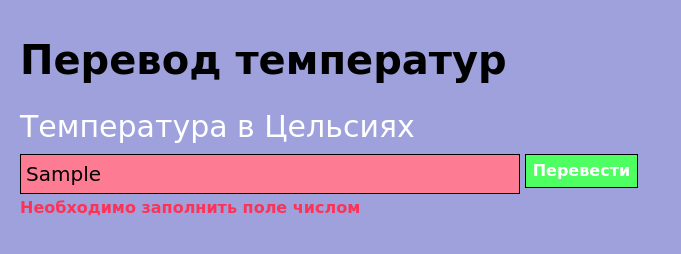
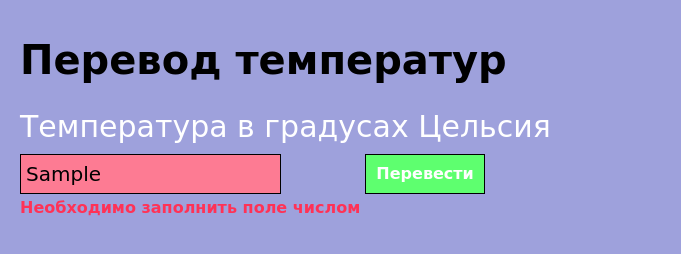
Before and after one commit to platowashere666-ship-it/AcademItSchoolClientWebCourseMay26.Alekseev, a plain HTML site: page TemperatureConverter/index.html in a window 1280 px wide. Both pictures are taken after typing "Sample" into the empty fields and a click on the button "Перевести". Shown: the whole page, without its empty margins (0-681 px from the left). Drawn offline with Linux system fonts and the light colour scheme.

Commit message:
Задача Перевод Температур

```diff
--- a/TemperatureConverter/index.html
+++ b/TemperatureConverter/index.html
@@ -13,7 +13,7 @@
 
     <form id="temperature_converter_form" class="temperature_converter_form">
         <div>
-            <label for="temperature_input_text_field">Температура в Цельсиях</label>
+            <label for="temperature_input_text_field">Температура в градусах Цельсия</label>
         </div>
 
         <div class="field_wrapper">
--- a/TemperatureConverter/script.js
+++ b/TemperatureConverter/script.js
@@ -10,22 +10,29 @@ document.addEventListener("DOMContentLoaded", function () {
 
         temperatureInputTextField.classList.remove("invalid");
 
-        const temperatureInputValueText = temperatureInputTextField.value.trim();
+        const temperatureInputText = temperatureInputTextField.value.trim();
+        const celsiusTemperature = parseFloat(temperatureInputText);
 
-        if (temperatureInputValueText.length === 0 || isNaN(temperatureInputValueText)) {
+        if (temperatureInputText.length === 0 || isNaN(celsiusTemperature)) {
             temperatureInputTextField.classList.add("invalid");
             return;
         }
 
-        const celsius = parseFloat(temperatureInputTextField.value);
-
         temperatureOutputList.innerHTML = "";
 
+        function convertToFahrenheit(celsiusTemperature) {
+            return celsiusTemperature * 1.8 + 32;
+        }
+
+        function convertToKelvin(celsiusTemperature) {
+            return celsiusTemperature + 237.15;
+        }
+
         const fahrenheitOutputText = document.createElement("li");
-        fahrenheitOutputText.textContent = `Температура в Фаренгейтах: ${(celsius * 1.8 + 32).toFixed(3)}`;
+        fahrenheitOutputText.textContent = "Температура в градусах Фаренгейта: " + convertToFahrenheit(celsiusTemperature);
 
         const kelvinOutputText = document.createElement("li");
-        kelvinOutputText.textContent = `Температура в Кельвинах: ${(celsius + 273.15).toFixed(3)}`;
+        kelvinOutputText.textContent = "Температура в Кельвинах: " + convertToKelvin(celsiusTemperature);
 
         temperatureOutputList.appendChild(fahrenheitOutputText);
         temperatureOutputList.appendChild(kelvinOutputText);
--- a/TemperatureConverter/style.css
+++ b/TemperatureConverter/style.css
@@ -24,8 +24,8 @@
 }
 
 .field_wrapper input {
-    width: 500px;
-    height: 40px;
+    max-width: 500px;
+    max-height: 40px;
     border: #000 solid 1px;
     font-size: 20px;
     padding: 10px 5px;
@@ -35,8 +35,8 @@
 .temperature_converter_form button {
     vertical-align: top;
     margin-top: 10px;
-    padding: 0.53%;
-    background-color: #4EFF61;
+    padding: 10px;
+    background-color: #5eff6f;
     color: #FFF;
     font-weight: bold;
     outline: none;
```
